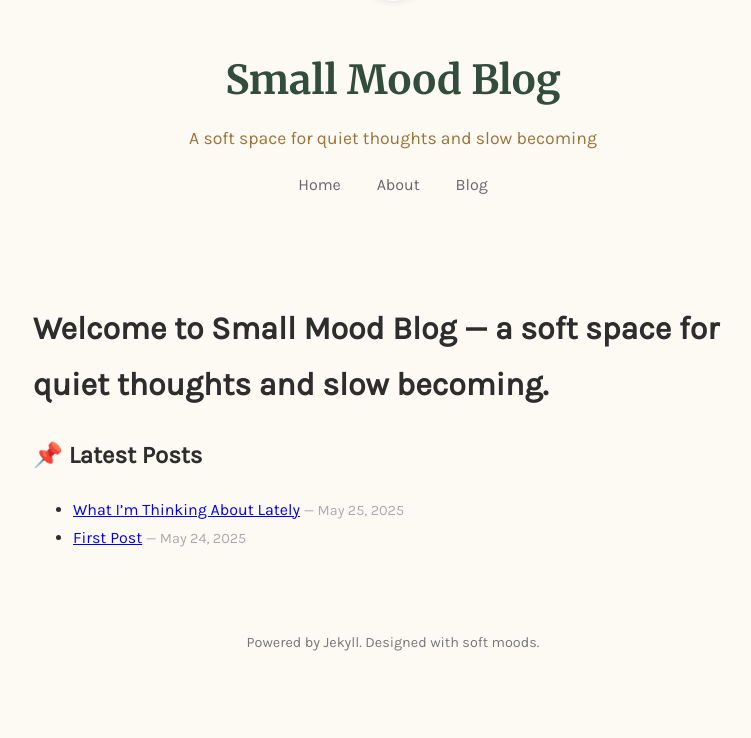
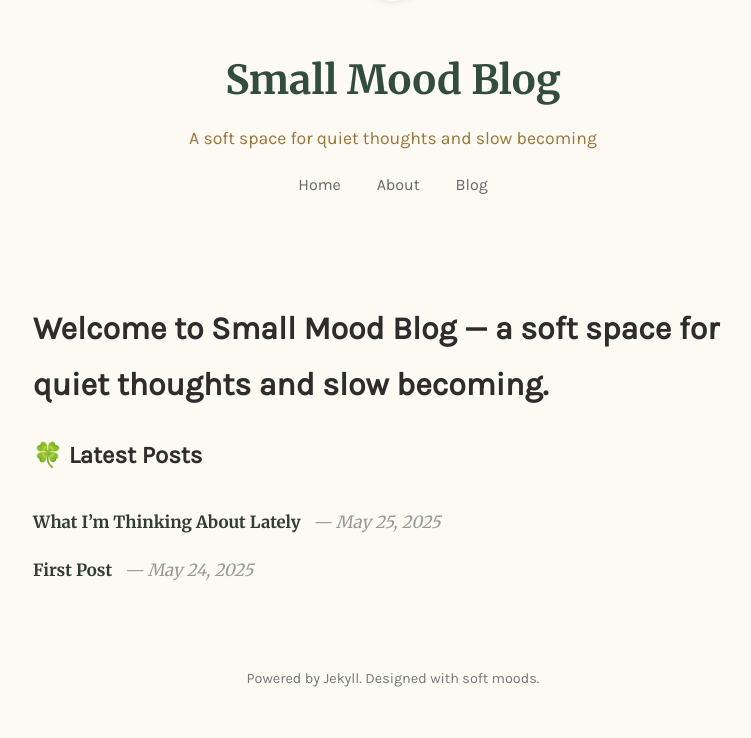
Before and after one commit to naneecodes/naneecodes.github.io, a Jekyll site: the page built from index.html, in a window 1280 px wide. Shown: the part 281-1019 px from the top of the page, without its empty margins (247-998 px from the left). Built offline with Jekyll 4.4.1, drawn with Linux system fonts in a browser that asks for light colours; before the commit the page ends 983 px from its top, so only the background shows below that; grey boxes are pictures that could not be loaded.

Commit message:
Refine blog list font for homepage

```diff
--- a/assets/css/style.css
+++ b/assets/css/style.css
@@ -137,6 +137,36 @@ body {
   text-align: center;
 }
 
+.post-list {
+  font-family: 'Merriweather', serif;
+  font-size: 1.05rem;
+  line-height: 1.7;
+  list-style-type: none;
+  padding: 0;
+  margin-top: 2rem;
+}
+
+.post-list li {
+  margin-bottom: 1.2rem;
+}
+
+.post-list a {
+  text-decoration: none;
+  color: #2f3e2d;
+  font-weight: 600;
+}
+
+.post-list a:hover {
+  text-decoration: underline;
+  color: #4e624b;
+}
+
+.post-list .date {
+  font-style: italic;
+  color: #999;
+  font-weight: normal;
+  margin-left: 0.5rem;
+}
 
 
 .container {
--- a/index.html
+++ b/index.html
@@ -5,15 +5,13 @@ title: Home
 
 <h1>Welcome to <strong>Small Mood Blog</strong> — a soft space for quiet thoughts and slow becoming.</h1>
 
-<h2>📌 Latest Posts</h2>
+<h2> 🍀 Latest Posts</h2>
 
-<ul>
+<ul class="post-list">
   {% for post in site.posts %}
     <li>
       <a href="{{ post.url | relative_url }}">{{ post.title }}</a>
-      <span style="color: #aaa; font-size: 0.9em;">
-        — {{ post.date | date: "%B %d, %Y" }}
-      </span>
+      <span class="date">— {{ post.date | date: "%B %d, %Y" }}</span>
     </li>
   {% endfor %}
 </ul>
```
